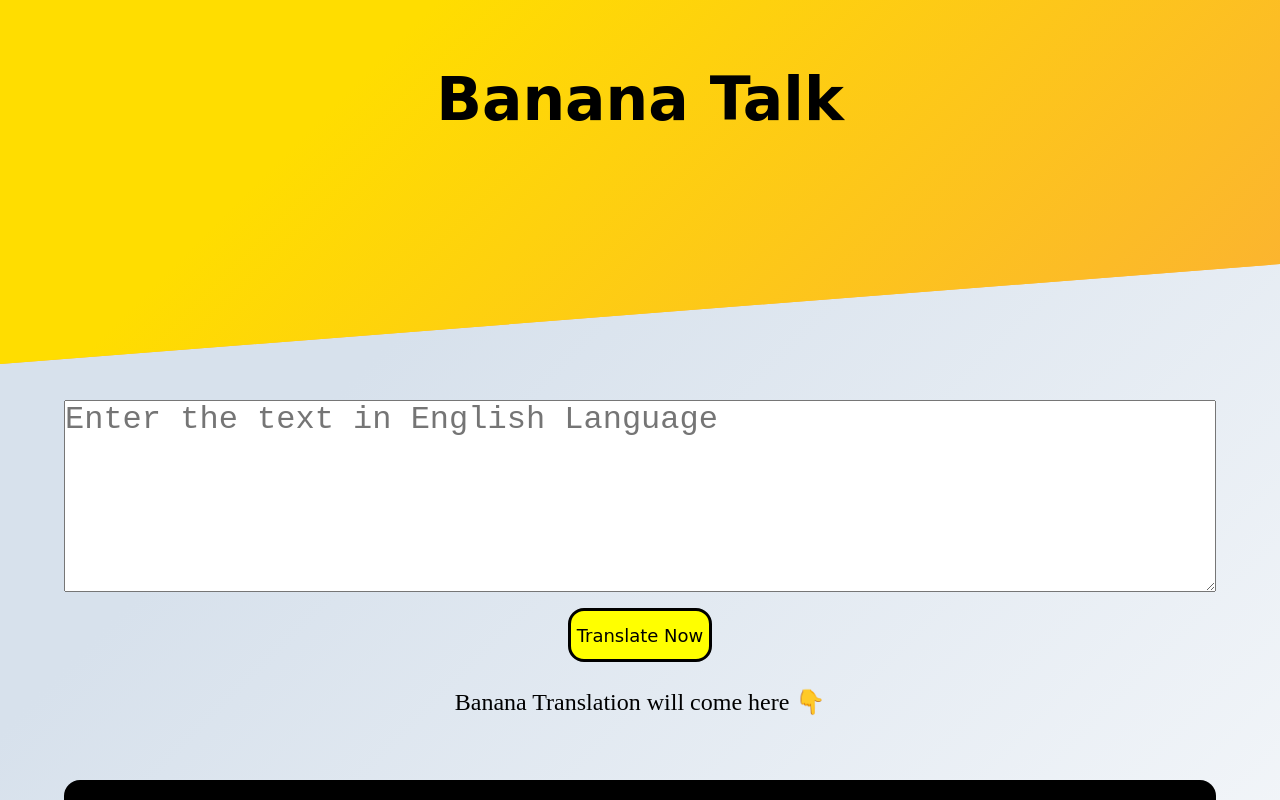
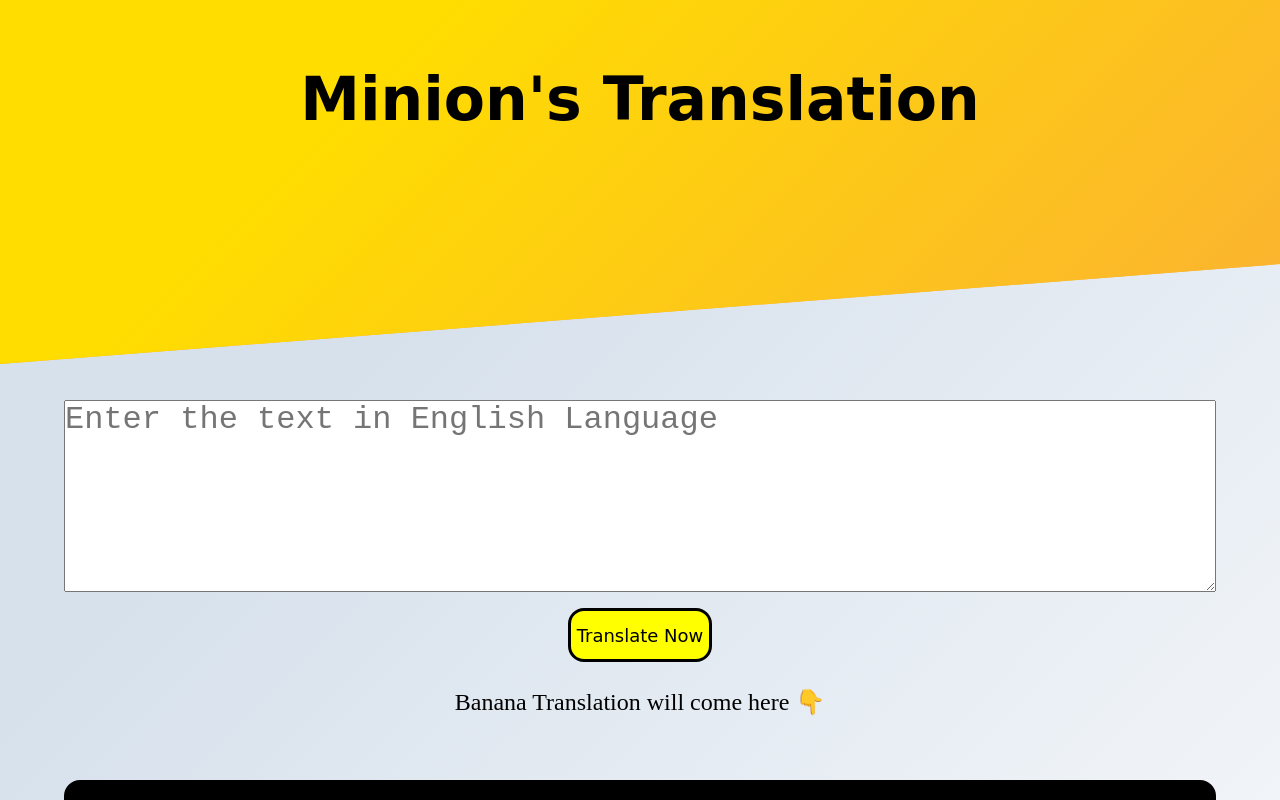
Before and after one commit to amangupta37/Banana-Translation-App, a plain HTML site: page index.html in a window 1280 px wide. Shown: the top 800 px of the page. Drawn offline with Linux system fonts and the light colour scheme.

Commit message:
improved index.html

```diff
--- a/index.html
+++ b/index.html
@@ -10,7 +10,7 @@
 
     <section id="header">
         <div id="head-txt">
-            <h1>Banana Talk</h1>
+            <h1>Minion's Translation</h1>
         </div>
     </section>
 
```
